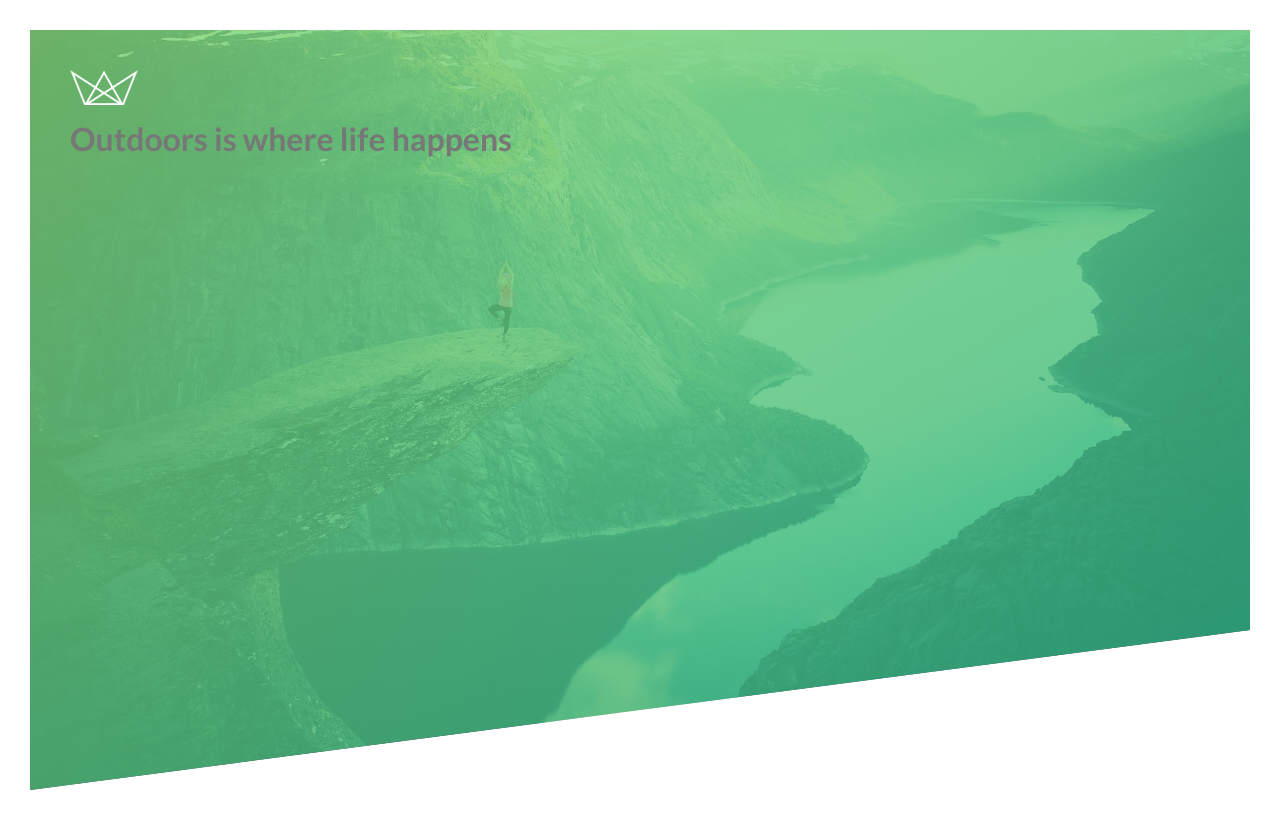
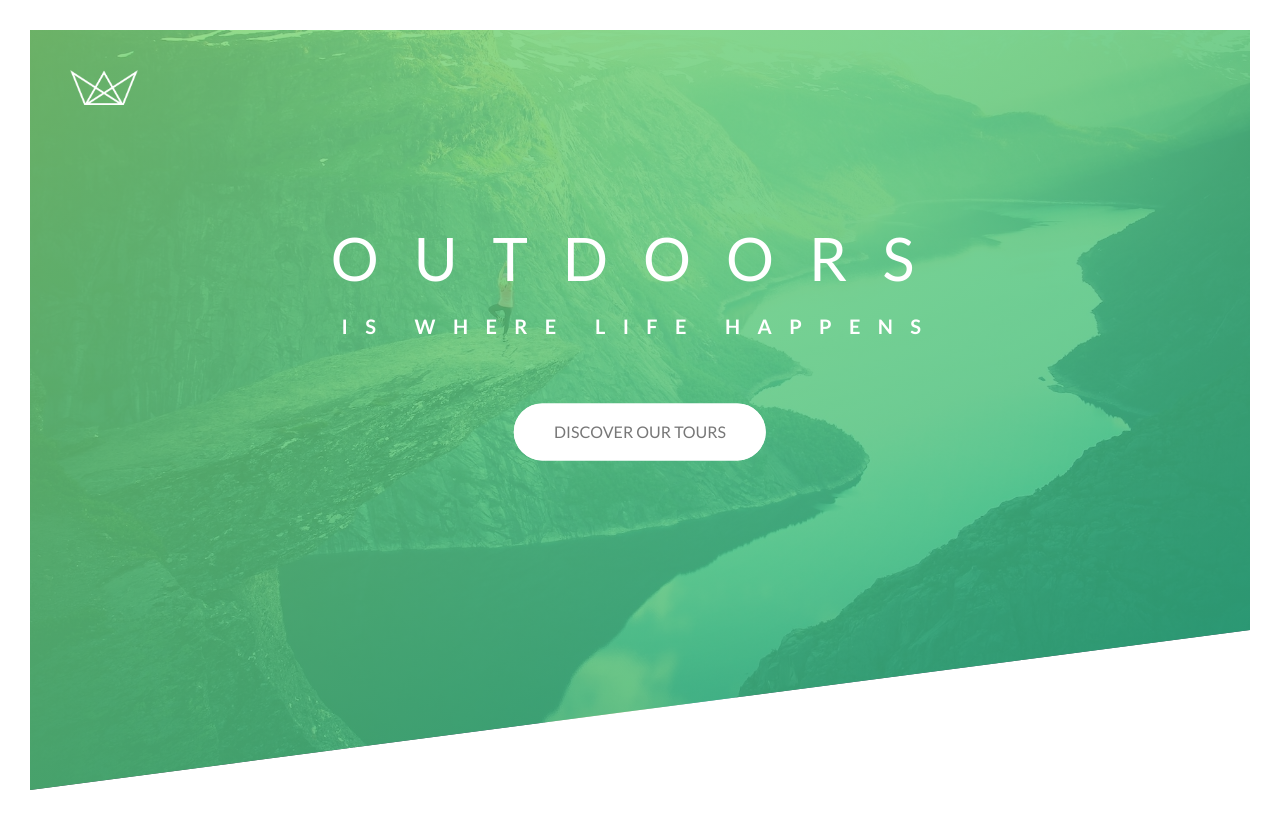
Before and after one commit to Lexx813/ReactNatours, a React (Create React App) app in the folder client/: page / in a window 1280 px wide. Built offline with nearby package versions, Linux system fonts and the light colour scheme.

Commit message:
finished header

```diff
--- a/client/src/components/Header.js
+++ b/client/src/components/Header.js
@@ -6,10 +6,15 @@ const Header = () => {
     <header className="header">
       <div className="logo-box">
         <img src={LOGO} alt="Logo" className="logo" />
+      </div>
+      <div className="text-box">
         <h1 className="heading-primary">
-          <span classeName="heading-primary-main">Outdoors </span>
-          <span classeName="heading-primary-sub">is where life happens </span>
+          <span className="heading-primary-main">Outdoors</span>
+          <span className="heading-primary-sub">is where life happens</span>
         </h1>
+        <a href="" className="btn btn-white btn-animated">
+          Discover our tours
+        </a>
       </div>
     </header>
   );
--- a/client/src/styles/css/main.css
+++ b/client/src/styles/css/main.css
@@ -36,3 +36,128 @@ body {
 .logo {
   height: 35px;
 }
+
+.text-box {
+  position: absolute;
+  top: 40%;
+  left: 50%;
+  transform: translate(-50%, -50%);
+  text-align: center;
+}
+
+.heading-primary {
+  color: #fff;
+  text-transform: uppercase;
+  backface-visibility: hidden;
+  margin-bottom: 60px;
+}
+
+.heading-primary-main {
+  display: block;
+  font-size: 60px;
+  font-weight: 400;
+  letter-spacing: 35px;
+  animation-name: moveInLeft;
+  animation-duration: 1s;
+  animation-timing-function: ease-out;
+}
+
+.heading-primary-sub {
+  display: block;
+  font-size: 20px;
+  font-weight: 700;
+  letter-spacing: 17.4px;
+  animation: moveInRight 1s ease-out;
+}
+
+@keyframes moveInLeft {
+  0% {
+    opacity: 0;
+    transform: translateX(-100px);
+  }
+  80% {
+    transform: translateX(10px);
+  }
+  100% {
+    opacity: 1;
+    transform: translate(0);
+  }
+}
+
+@keyframes moveInRight {
+  0% {
+    opacity: 0;
+    transform: translateX(100px);
+  }
+  80% {
+    transform: translateX(-10px);
+  }
+  100% {
+    opacity: 1;
+    transform: translate(0);
+  }
+}
+
+@keyframes moveInBottom {
+  0% {
+    opacity: 0;
+    transform: translateY(30px);
+  }
+  100% {
+    opacity: 1;
+    transform: translate(0);
+  }
+}
+
+.btn:link,
+.btn:visited {
+  text-transform: uppercase;
+  text-decoration: none;
+  padding: 15px 40px;
+  display: inline-block;
+  border-radius: 100px;
+  transition: all 0.2s;
+  position: relative;
+}
+
+.btn:hover {
+  transform: translateY(-3px);
+  box-shadow: 0 10px 20px rgba(0, 0, 0, 0.2);
+}
+
+.btn:active {
+  transform: translateY(-1px);
+  box-shadow: 0 5px 10px rgba(0, 0, 0, 0.2);
+}
+
+.btn-white {
+  background-color: #fff;
+  color: #777;
+}
+
+.btn::after {
+  content: "";
+  display: inline-block;
+  height: 100%;
+  width: 100%;
+  border-radius: 100px;
+  position: absolute;
+  top: 0;
+  left: 0;
+  z-index: -1;
+  transition: all 0.4s;
+}
+
+.btn-white::after {
+  background-color: #fff;
+}
+
+.btn:hover::after {
+  transform: scaleX(1.4) scaleY(1.6);
+  opacity: 0;
+}
+
+.btn-animated {
+  animation: moveInBottom 0.5s ease-out 0.75s;
+  animation-fill-mode: backwards;
+}
--- a/client/src/styles/scss/base/_base.scss
+++ b/client/src/styles/scss/base/_base.scss
@@ -36,3 +36,136 @@ body {
 .logo {
   height: 35px;
 }
+
+.text-box {
+  position: absolute;
+  top: 40%;
+  left: 50%;
+  transform: translate(-50%, -50%);
+  text-align: center;
+}
+
+.heading-primary {
+  color: #fff;
+  text-transform: uppercase;
+
+  backface-visibility: hidden;
+  margin-bottom: 60px;
+}
+
+.heading-primary-main {
+  display: block;
+  font-size: 60px;
+  font-weight: 400;
+  letter-spacing: 35px;
+
+  animation-name: moveInLeft;
+  animation-duration: 1s;
+  animation-timing-function: ease-out;
+}
+
+.heading-primary-sub {
+  display: block;
+  font-size: 20px;
+  font-weight: 700;
+  letter-spacing: 17.4px;
+
+  animation: moveInRight 1s ease-out;
+}
+
+@keyframes moveInLeft {
+  0% {
+    opacity: 0;
+    transform: translateX(-100px);
+  }
+
+  80% {
+    transform: translateX(10px);
+  }
+
+  100% {
+    opacity: 1;
+    transform: translate(0);
+  }
+}
+
+@keyframes moveInRight {
+  0% {
+    opacity: 0;
+    transform: translateX(100px);
+  }
+
+  80% {
+    transform: translateX(-10px);
+  }
+
+  100% {
+    opacity: 1;
+    transform: translate(0);
+  }
+}
+
+@keyframes moveInBottom {
+  0% {
+    opacity: 0;
+    transform: translateY(30px);
+  }
+
+  100% {
+    opacity: 1;
+    transform: translate(0);
+  }
+}
+
+.btn:link,
+.btn:visited {
+  text-transform: uppercase;
+  text-decoration: none;
+  padding: 15px 40px;
+  display: inline-block;
+  border-radius: 100px;
+  transition: all 0.2s;
+  position: relative;
+}
+
+.btn:hover {
+  transform: translateY(-3px);
+  box-shadow: 0 10px 20px rgba(0, 0, 0, 0.2);
+}
+
+.btn:active {
+  transform: translateY(-1px);
+  box-shadow: 0 5px 10px rgba(0, 0, 0, 0.2);
+}
+
+.btn-white {
+  background-color: #fff;
+  color: #777;
+}
+
+.btn::after {
+  content: "";
+  display: inline-block;
+  height: 100%;
+  width: 100%;
+  border-radius: 100px;
+  position: absolute;
+  top: 0;
+  left: 0;
+  z-index: -1;
+  transition: all 0.4s;
+}
+
+.btn-white::after {
+  background-color: #fff;
+}
+
+.btn:hover::after {
+  transform: scaleX(1.4) scaleY(1.6);
+  opacity: 0;
+}
+
+.btn-animated {
+  animation: moveInBottom 0.5s ease-out 0.75s;
+  animation-fill-mode: backwards;
+}
```
